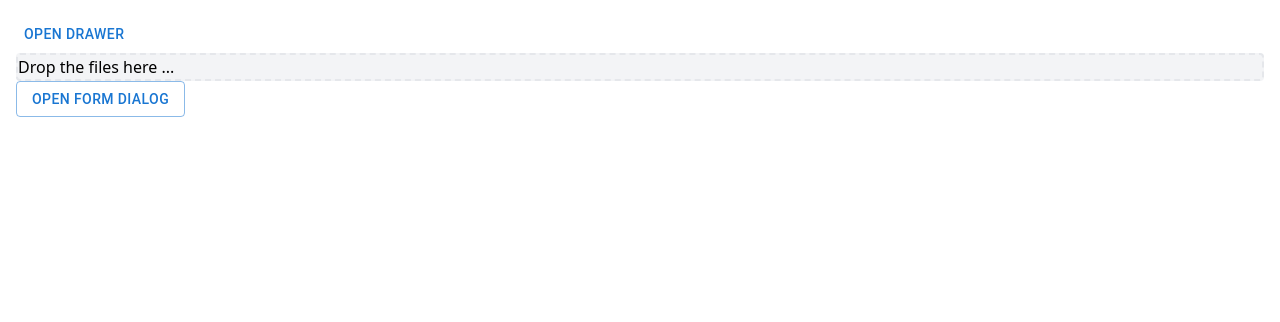
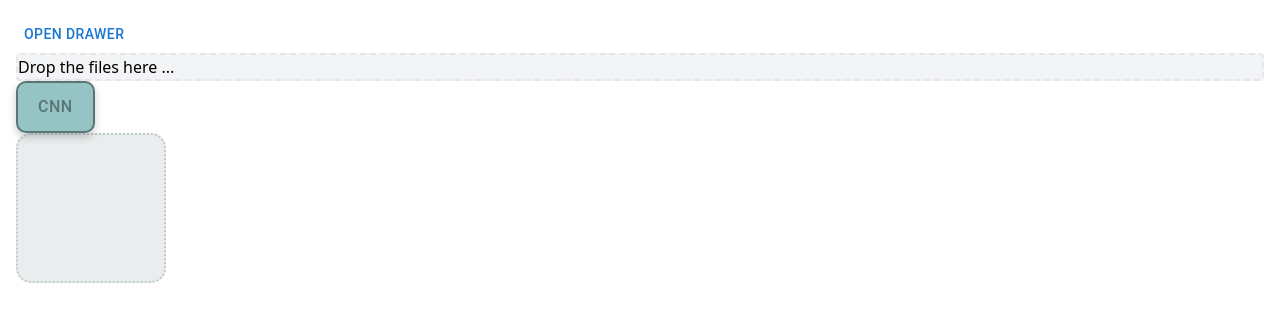
Before and after one commit to TheoVasile/ComputerVision, a Next.js app in the folder frontend/: page / in a window 1280 px wide. Shown: the top 322 px of the page. Built offline with nearby package versions, Linux system fonts and the light colour scheme.

Commit message:
image card can store images

```diff
--- a/frontend/app/page.jsx
+++ b/frontend/app/page.jsx
@@ -3,6 +3,7 @@
 import Dropzone from './ui/Dropzone'
 import Sidebar from './ui/Sidebar'
 import Convolver from './ui/Convolver'
+import ImageCard from './ui/Imagecard'
 import {useState} from 'react'
 
 const Page = () => {
@@ -17,6 +18,7 @@ const Page = () => {
         <div>
           <Dropzone className="flex bg-gray-100 w-50 h-50 border-2 border-dashed items-center rounded" />
           <Convolver />
+          <ImageCard width='150px' height='150px' />
         </div>
       ) : (
         <p>hello</p>
--- a/frontend/app/ui/Convolver.jsx
+++ b/frontend/app/ui/Convolver.jsx
@@ -12,7 +12,7 @@ import DialogTitle from '@mui/material/DialogTitle';
 
 export default function Convolver() {
   return (
-    <Popup>
+    <Popup backgroundColor='#96C3C4' color='#5a7575' text='CNN'>
         <Kernel />
       </Popup>
   );
--- /dev/null
+++ b/frontend/app/ui/Imagecard.jsx
@@ -0,0 +1,20 @@
+import * as React from 'react';
+
+const ImageCard = (props) => {
+    const style = {
+        width: props.width,
+        height: props.height,
+        backgroundColor: props.src ? 'transparent' : '#eaeded',
+        border: '2px dotted #bfc9ca',
+        borderRadius: '15px',
+        backgroundImage: props.src ? `url(${props.src})` : 'none',
+        backgroundSize: 'cover',
+        backgroundPosition: 'center',
+    };
+
+    return (
+        <div style={style} />
+    );
+};
+
+export default ImageCard;
--- a/frontend/app/ui/Popup.jsx
+++ b/frontend/app/ui/Popup.jsx
@@ -13,10 +13,22 @@ const Popup = ({children, ...props}) => {
         setOpen(false);
     };
 
+    const buttonStyle = {
+        backgroundColor: props.backgroundColor,
+        border: `2px solid ${props.color}`,
+        boxShadow: '0px 4px 8px rgba(0, 0, 0, 0.2)',
+        padding: '10px 20px',
+        borderRadius: '10px',
+        cursor: 'pointer',
+        outline: 'none',
+        fontSize: '16px',
+        color: props.color,
+    }
+
     return (
         <React.Fragment>
-            <Button variant="outlined" onClick={handleClickOpen}>
-                open form dialog
+            <Button style={buttonStyle} variant="outlined" onClick={handleClickOpen}>
+                {props.text}
             </Button>
             <Dialog open={open} onClose={handleClose}>
                 {children}
```
Also changed, not shown: 1 other file (tests, documents, lock files or other folders).
